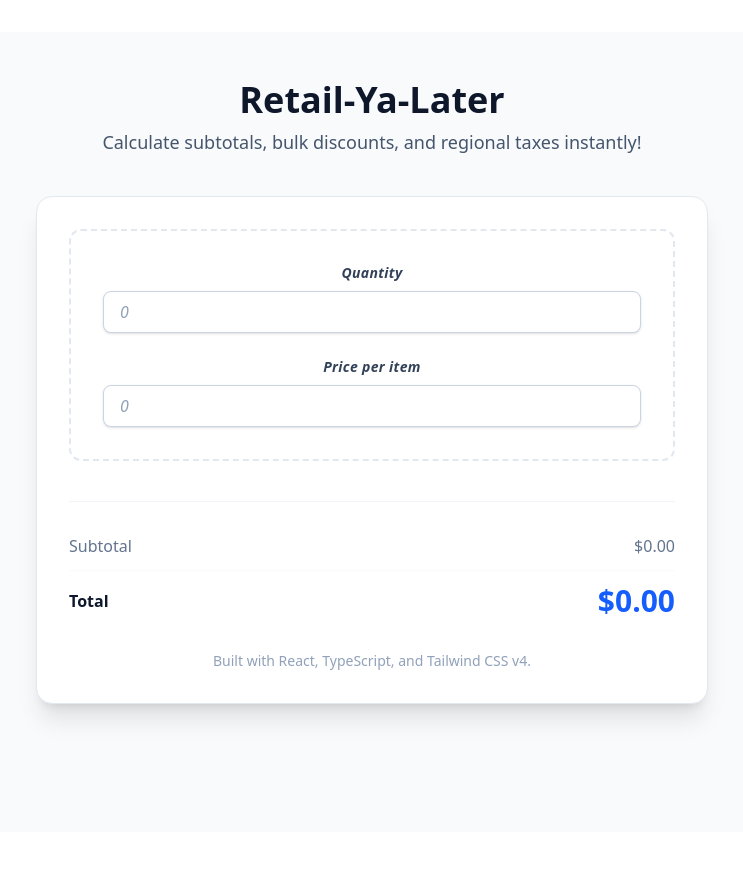
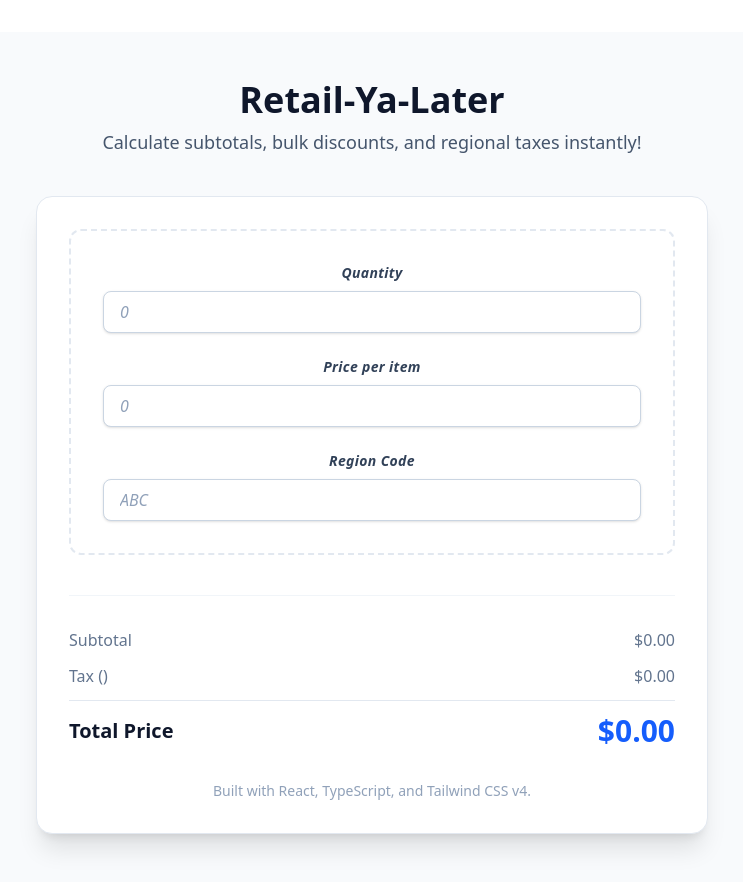
Before and after one commit to TiffRBarclay/retail-ya-later, a React (Vite) app: page / in a window 1280 px wide. Shown: the top 896 px of the page, without its empty margins (268-1011 px from the left). Before the commit the page ends 864 px from the top, so only its background shows below. Built offline with nearby package versions, Linux system fonts and the light colour scheme.

Commit message:
Add tax to the front end

```diff
--- a/src/App.tsx
+++ b/src/App.tsx
@@ -4,12 +4,14 @@
 import {
   calculateDiscount,
   calculateSubtotal,
+  calculateTax,
   getDiscountRate,
 } from "./utils/calculator";
 
 function App() {
   const [quantity, setQuantity] = useState<number>(0);
   const [price, setPrice] = useState<number>(0);
+  const [region, setRegion] = useState<string>("");
 
   const handleQuantityChange = (e: ChangeEvent<HTMLInputElement>) => {
     return setQuantity(Number(e.target.value));
@@ -17,6 +19,10 @@
 
   const handlePriceChange = (e: ChangeEvent<HTMLInputElement>) => {
     return setPrice(Number(e.target.value));
+  };
+
+  const handleRegionChange = (e: ChangeEvent<HTMLInputElement>) => {
+    return setRegion(e.target.value.toUpperCase());
   };
 
   /**
@@ -27,11 +33,16 @@
     () => calculateSubtotal(Number(quantity), Number(price)),
     [quantity, price],
   );
-
   const discountRate = useMemo(() => getDiscountRate(subtotal), [subtotal]);
   const discountAmount = useMemo(() => calculateDiscount(subtotal), [subtotal]);
 
-  const totalAfterDiscount = subtotal - discountAmount;
+  const discountedSubtotal = subtotal - discountAmount;
+
+  const taxAmount = useMemo(
+    () => calculateTax(discountedSubtotal, region),
+    [discountedSubtotal, region],
+  );
+  const finalTotal = discountedSubtotal + taxAmount;
 
   return (
     <div className="min-h-screen bg-slate-50 py-12 px-4">
@@ -68,6 +79,13 @@
                   onChange={handlePriceChange}
                   placeholder="0"
                 />
+                <InputField
+                  label="Region Code"
+                  id="region"
+                  value={region}
+                  onChange={handleRegionChange}
+                  placeholder="ABC"
+                />
               </div>
             </div>
           </section>
@@ -96,11 +114,23 @@
               </div>
             )}
 
-            <div className="flex justify-between items-center pt-3 border-t border-slate-50">
-              <span className="text-slate-900 font-bold">Total</span>
-              <span className="text-3xl font-bold text-blue-600">
+            <div className="flex justify-between text-slate-500">
+              <span>Tax ({region.toUpperCase()})</span>
+              <span>
                 $
-                {totalAfterDiscount.toLocaleString(undefined, {
+                {taxAmount.toLocaleString(undefined, {
+                  minimumFractionDigits: 2,
+                })}
+              </span>
+            </div>
+
+            <div className="flex justify-between items-center pt-3 border-t border-slate-200">
+              <span className="text-xl font-bold text-slate-900">
+                Total Price
+              </span>
+              <span className="text-3xl font-black text-blue-600">
+                $
+                {finalTotal.toLocaleString(undefined, {
                   minimumFractionDigits: 2,
                 })}
               </span>
```
